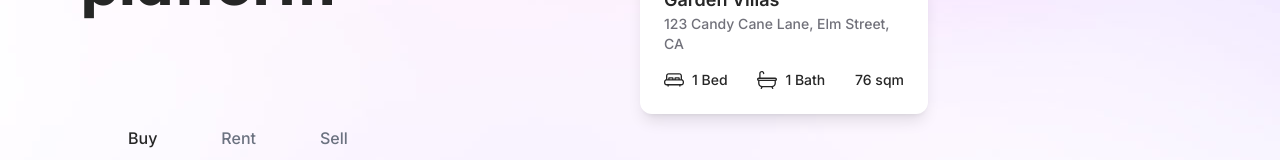
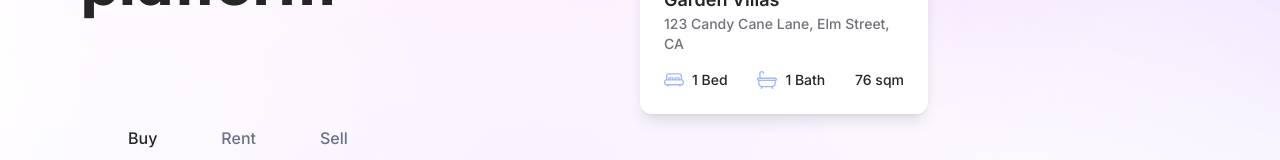
Before and after one commit to jstnmthw/real-estate-app, a Next.js app in the folder frontend/: page / in a window 1280 px wide. Shown: the part 395-555 px from the top of the page. Built offline with nearby package versions, Linux system fonts and the light colour scheme; no server answers.

Commit message:
updates: Card icon color

```diff
--- a/frontend/components/Card.tsx
+++ b/frontend/components/Card.tsx
@@ -53,10 +53,12 @@ const Card: FC<{
         </p>
         <div className="flex justify-between text-sm">
           <div className="flex items-center font-medium">
-            <BedIcon className="mr-2 h-5 w-5" /> {property.bedrooms} Bed
+            <BedIcon className="mr-2 h-5 w-5 text-lavender-300" />{' '}
+            {property.bedrooms} Bed
           </div>
           <div className="flex items-center font-medium">
-            <BathIcon className="mr-2 h-5 w-5" /> {property.bathrooms} Bath
+            <BathIcon className="mr-2 h-5 w-5 text-lavender-300" />{' '}
+            {property.bathrooms} Bath
           </div>
           <div className="flex items-center font-medium">
             {property.area_size?.toLocaleString()} {property.area_type}
```
